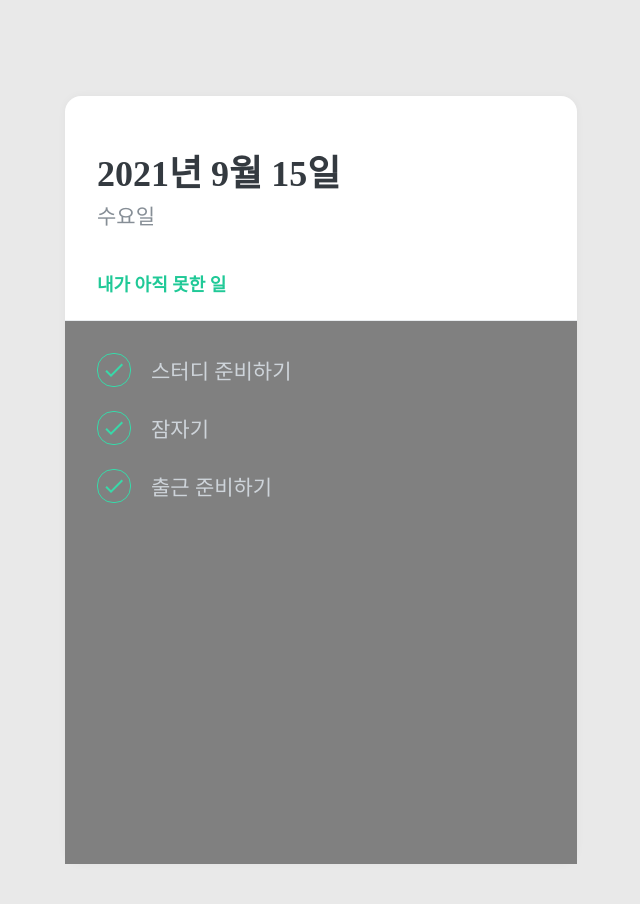
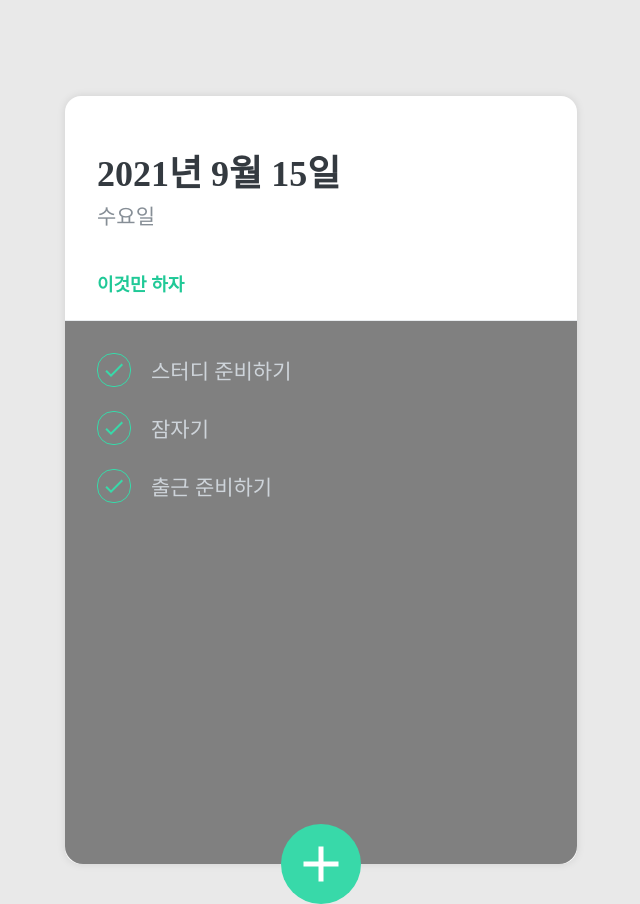
Before and after one commit to ny0011/web-dipping, a React (Create React App) app: page / in a window 1280 px wide. Shown: the whole page, without its empty margins (319-959 px from the left). Built offline with nearby package versions, Linux system fonts and the light colour scheme.

Commit message:
create TodoCreate
TodoCreate
- 할 일 추가버튼
- 할 일을 입력하는 폼

```diff
--- a/public/index.html
+++ b/public/index.html
@@ -10,7 +10,7 @@
       content="Web site created using create-react-app"
     />
 
-    <title>웹 찍먹반 - 김교수님 강의</title>
+    <title>모하지맨</title>
   </head>
   <body>
     <div id="root"></div>
--- a/src/App.js
+++ b/src/App.js
@@ -1,8 +1,9 @@
-import { createGlobalStyle } from 'styled-components';
-import './App.css';
-import TodoHead from './components/TodoHead';
-import TodoList from './components/TodoList';
-import { TodoTemplate } from './components/TodoTemplate'
+import { createGlobalStyle } from "styled-components";
+import "./App.css";
+import TodoCreate from "./components/TodoCreate";
+import TodoHead from "./components/TodoHead";
+import TodoList from "./components/TodoList";
+import { TodoTemplate } from "./components/TodoTemplate";
 
 const GlobalStyle = createGlobalStyle`
   body {
@@ -17,6 +18,7 @@
       <TodoTemplate>
         <TodoHead></TodoHead>
         <TodoList></TodoList>
+        <TodoCreate></TodoCreate>
       </TodoTemplate>
     </>
   );
--- /dev/null
+++ b/src/components/TodoCreate.js
@@ -0,0 +1,121 @@
+import { useState } from "react";
+import styled, { css, keyframes } from "styled-components";
+import { MdAdd } from "react-icons/md";
+
+const CircleButton = styled.button`
+  background: #38d9a9;
+  &:hover {
+    background: #63e6be;
+  }
+  &:active {
+    background: #63e6be;
+  }
+  z-index: 5;
+  cursor: pointer;
+  width: 80px;
+  height: 80px;
+  display: flex;
+  align-items: center;
+  justify-content: center;
+  font-size: 60px;
+  position: absolute;
+  left: 50%;
+  bottom: 0px;
+  transform: translate(-50%, 50%);
+  color: white;
+  border-radius: 50%;
+  border: none;
+  outline: none;
+
+  transition: 0.125s all ease-in;
+  ${(props) =>
+    props.open &&
+    css`
+      background: #ff6b6b;
+      &:hover {
+        background: #ff8787;
+      }
+      &:active {
+        background: #fa5252;
+      }
+      transform: translate(-50%, 50%) rotate(45deg);
+    `}
+`;
+
+const boxUp = keyframes`
+  from {
+    transform: translateY(20px);
+    opacity: 0;
+  }
+
+  to {
+    transform: translateY(0);
+    opacity: 1;
+  }
+`;
+
+const boxDown = keyframes`
+  from {
+    transform: translateY(0);
+    opacity: 1;
+  }
+
+  to {
+    transform: translateY(20px);
+    opacity: 0;
+  }
+`;
+
+const InsertFormPositioner = styled.div`
+  width: 100%;
+  bottom: 0;
+  left: 0;
+  position: absolute;
+  visibility: ${(props) => (props.open ? "visible" : "hidden")};
+  animation: ${(props) => (props.open ? boxUp : boxDown)} 0.4s linear;
+  transition: visibility 0.4s ease-in;
+`;
+
+const InsertForm = styled.form`
+  background: #f8f9fa;
+  padding-left: 32px;
+  padding-top: 32px;
+  padding-right: 32px;
+  padding-bottom: 72px;
+
+  border-bottom-left-radius: 16px;
+  border-bottom-right-radius: 16px;
+
+  border-top: 1px solid #e9ecef;
+`;
+
+const Input = styled.input`
+  padding: 12px;
+  border-radius: 4px;
+  border: 1px solid #dee2e6;
+  width: 100%;
+  outline: none;
+  font-size: 18px;
+  box-sizing: border-box;
+`;
+
+const TodoCreate = () => {
+  const [open, setOpen] = useState(false);
+  const onToggle = () => setOpen(!open);
+
+  return (
+    <>
+      <InsertFormPositioner open={open}>
+        <InsertForm>
+          <Input autoFocus placeholder="오늘은 뭐하지"></Input>
+        </InsertForm>
+      </InsertFormPositioner>
+
+      <CircleButton onClick={onToggle} open={open}>
+        <MdAdd />
+      </CircleButton>
+    </>
+  );
+};
+
+export default TodoCreate;
--- a/src/components/TodoHead.js
+++ b/src/components/TodoHead.js
@@ -3,7 +3,7 @@
 const TodoHeadBlock = styled.div`
   padding-top: 48px;
   padding-left: 32px;
-padding-right : 32px;
+  padding-right: 32px;
   padding-bottom: 24px;
 
   border-bottom: 1px solid #e9ecef;
@@ -20,22 +20,22 @@
     font-size: 21px;
   }
 
-.task-left{
+  .task-left {
     color: #20c997;
     font-size: 18px;
     margin-top: 40px;
     font-weight: bold;
   }
-`
+`;
 
 function TodoHead() {
   return (
     <TodoHeadBlock>
       <h1>2021년 9월 15일</h1>
       <div className="day">수요일</div>
-            <div className="task-left">내가 아직 못한 일</div>
+      <div className="task-left">이것만 하자</div>
     </TodoHeadBlock>
-    )
+  );
 }
 
-export default TodoHead
+export default TodoHead;
--- a/src/components/TodoList.js
+++ b/src/components/TodoList.js
@@ -7,14 +7,18 @@
   padding-bottom: 48px;
   overflow-y: auto;
   background: grey;
+  border-bottom-left-radius: 18px;
+  border-bottom-right-radius: 18px;
 `;
 
 const TodoList = () => {
-    return <TodoListBlock>
-        <TodoItem text="스터디 준비하기" done={true} id={1}></TodoItem>
-        <TodoItem text="잠자기" done={true} id={2}></TodoItem>
-        <TodoItem text="출근 준비하기" done={true} id={3}></TodoItem>
+  return (
+    <TodoListBlock>
+      <TodoItem text="스터디 준비하기" done={true} id={1}></TodoItem>
+      <TodoItem text="잠자기" done={true} id={2}></TodoItem>
+      <TodoItem text="출근 준비하기" done={true} id={3}></TodoItem>
     </TodoListBlock>
-}
+  );
+};
 
-export default TodoList
+export default TodoList;
--- a/src/components/TodoTemplate.js
+++ b/src/components/TodoTemplate.js
@@ -1,4 +1,4 @@
-import styled from "styled-components"
+import styled from "styled-components";
 
 const TodoTemplateBlock = styled.div`
   width: 512px;
@@ -7,7 +7,7 @@
   position: relative;
   background: white;
   border-radius: 16px;
-    box-shadow: 0 0 8px rgba(0, 0, 0, 0.04);
+  box-shadow: 0 0 8px rgba(0, 0, 0, 0.1);
 
   margin: 0 auto;
 
@@ -15,10 +15,8 @@
   margin-bottom: 32px;
   display: flex;
   flex-direction: column;
-
 `;
 
 export const TodoTemplate = ({ children }) => {
-    return <TodoTemplateBlock>{children}</TodoTemplateBlock>
-
-}
+  return <TodoTemplateBlock>{children}</TodoTemplateBlock>;
+};
```
Also changed, not shown: 1 other file (tests, documents, lock files or other folders). Lines whose indentation alone changed are shown as unchanged.
